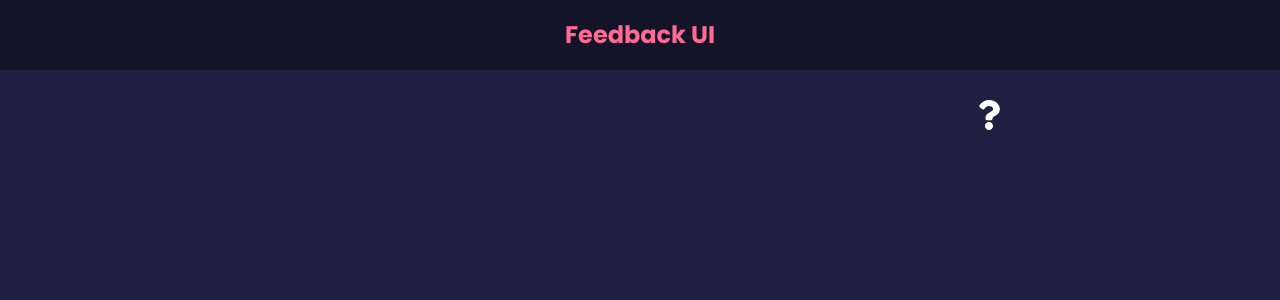
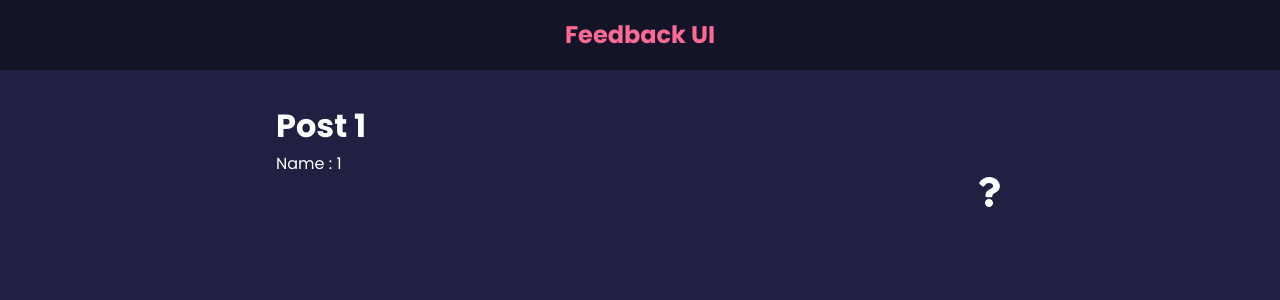
Before and after one commit to yudhaph0300/feedback-app, a React (Create React App) app: page /post/1/1 in a window 1280 px wide. Before the commit this address had no page. Shown: the top 300 px of the page. Built offline with nearby package versions, Linux system fonts and the light colour scheme.

Commit message:
Post test route

```diff
--- a/src/App.js
+++ b/src/App.js
@@ -8,6 +8,7 @@
 import FeedbackData from "./data/FeedbackData";
 import AboutPage from "./components/pages/AboutPage";
 import AboutIconLink from "./components/AboutIconLink";
+import Post from "./components/Post";
 
 function App() {
   const [feedback, setFeedback] = useState(FeedbackData);
@@ -43,6 +44,7 @@
             }
           />
           <Route path="/about" element={<AboutPage />} />
+          <Route path="/post/:id/:name" element={<Post />} />
         </Routes>
         <AboutIconLink />
       </div>
--- /dev/null
+++ b/src/components/Post.jsx
@@ -0,0 +1,13 @@
+import { useParams } from "react-router-dom"
+
+function Post() {
+   const params = useParams()
+  return (
+    <div>
+      <h1>Post {params.id}</h1>
+      <p>Name : {params.name}</p>
+    </div>
+  )
+}
+
+export default Post
```
